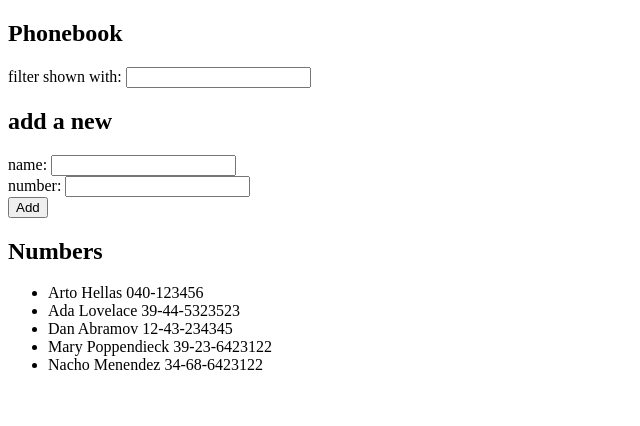
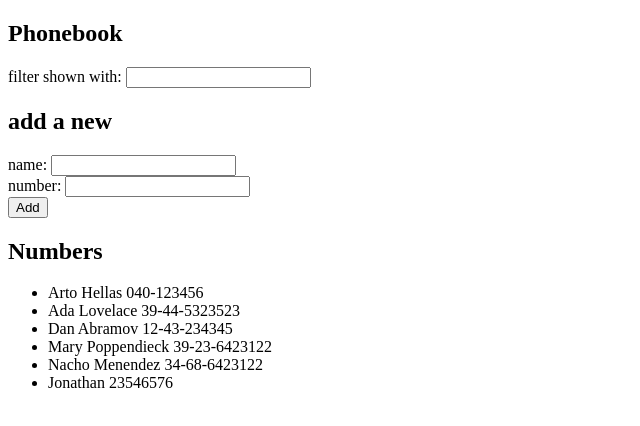
Before and after one commit to NMenendezz/fullstackopen.com, a React (Create React App) app in the folder part2/guia_telefonica/: page / in a window 1280 px wide. Shown: the top 426 px of the page, without its empty margins (0-640 px from the left). Built offline with nearby package versions, Linux system fonts and the light colour scheme; data requests are answered from the project's data file.

Commit message:
Update guia_telefonica 2.16

```diff
--- a/part2/guia_telefonica/db.json
+++ b/part2/guia_telefonica/db.json
@@ -1,5 +1,5 @@
 {
-  "persons":[
+  "persons": [
     {
       "name": "Arto Hellas",
       "number": "040-123456",
@@ -24,6 +24,11 @@
       "name": "Nacho Menendez",
       "number": "34-68-6423122",
       "id": 5
+    },
+    {
+      "name": "Jonathan",
+      "number": "23546576",
+      "id": 6
     }
   ]
 }
--- a/part2/guia_telefonica/src/App.js
+++ b/part2/guia_telefonica/src/App.js
@@ -3,6 +3,7 @@
 import Filter from "./components/Filter";
 import PersonForm from "./components/PersonForm";
 import Persons from "./components/Persons";
+import personService from "./services/persons";
 
 const App = () => {
   const [searchName, setSearchName] = useState("");
@@ -10,13 +11,11 @@
   const [newName, setNewName] = useState("");
   const [newNumber, setNewNumber] = useState("");
 
-  const hook = () => {
-    axios
-      .get("http://localhost:3001/persons")
-      .then((response) => setPersons(response.data));
-  };
-
-  useEffect(hook, []);
+  useEffect(() => {
+    personService.getAll().then((initialPersons) => {
+      setPersons(initialPersons)
+    });
+  }, []);
 
   const addPerson = (event) => {
     event.preventDefault();
@@ -30,9 +29,11 @@
     ) {
       alert(`${newName} is already added to phonebook`);
     } else {
-      setPersons(persons.concat(personObject));
-      setNewName("");
-      setNewNumber("");
+      personService.create(personObject).then((returnedPerson) => {
+        setPersons(persons.concat(personObject));
+        setNewName("");
+        setNewNumber("");
+      });
     }
   };
 
--- /dev/null
+++ b/part2/guia_telefonica/src/services/persons.js
@@ -0,0 +1,24 @@
+import axios from "axios";
+const baseUrl = "http://localhost:3001/persons";
+
+const getAll = () => {
+  const request = axios.get(baseUrl);
+  return request.then((response) => response.data);
+};
+
+const create = (newObject) => {
+  const request = axios.post(baseUrl, newObject);
+  return request.then((response) => response.data);
+};
+
+const update = (id, newObject) => {
+  const request = axios.put(`${baseUrl}/${id}`, newObject);
+  return request.then((response) => response.data);
+};
+
+// eslint-disable-next-line import/no-anonymous-default-export
+export default {
+  getAll,
+  create,
+  update,
+};
```
